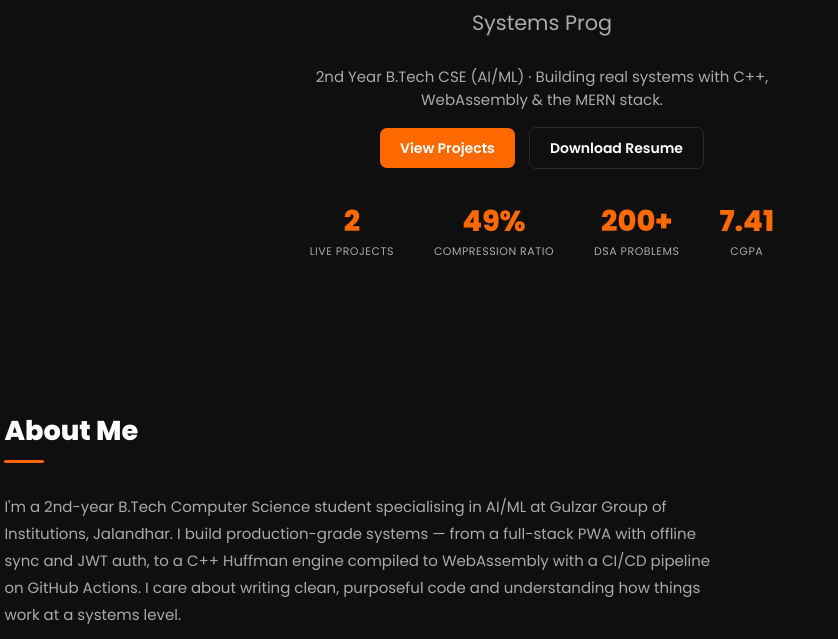
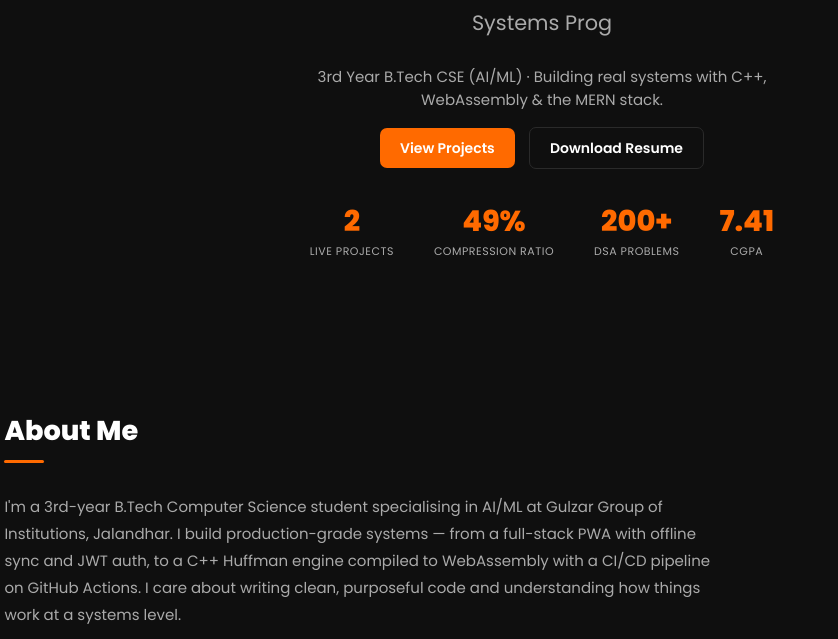
Before and after one commit to chiranjeev2/portfolio, a plain HTML site: page index.html in a window 1280 px wide. Shown: the part 288-927 px from the top of the page, 98-936 px from the left. Drawn offline with Linux system fonts and the light colour scheme.

Commit message:
updation of year

```diff
--- a/index.html
+++ b/index.html
@@ -31,7 +31,7 @@
   <div class="hero-badge">Open to Internships · Summer 2027</div>
   <h1>Hi, I'm <span class="highlight">Chiranjeev</span></h1>
   <h2 class="typing-text"></h2>
-  <p>2nd Year B.Tech CSE (AI/ML) · Building real systems with C++, WebAssembly & the MERN stack.</p>
+  <p>3rd Year B.Tech CSE (AI/ML) · Building real systems with C++, WebAssembly & the MERN stack.</p>
   <div class="hero-buttons">
     <a href="#projects" class="btn primary">View Projects</a>
     <a href="resume.pdf" download class="btn secondary">Download Resume</a>
@@ -48,7 +48,7 @@
 <section id="about" class="about">
   <h2>About Me</h2>
   <p>
-    I'm a 2nd-year B.Tech Computer Science student specialising in AI/ML at Gulzar Group of Institutions, Jalandhar.
+    I'm a 3rd-year B.Tech Computer Science student specialising in AI/ML at Gulzar Group of Institutions, Jalandhar.
     I build production-grade systems — from a full-stack PWA with offline sync and JWT auth, to a C++ Huffman engine
     compiled to WebAssembly with a CI/CD pipeline on GitHub Actions. I care about writing clean, purposeful code
     and understanding how things work at a systems level.
```
